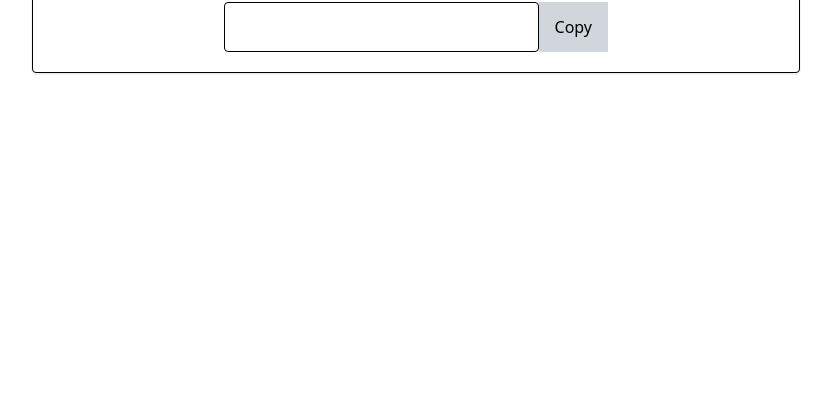
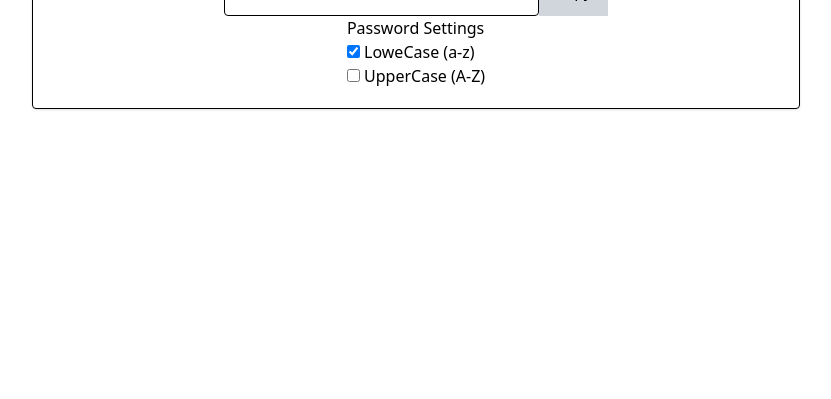
Before and after one commit to Marc-Munene/Password-Generator, a website: page index.html in a window 1280 px wide. Shown: the part 401-800 px from the top of the page, without its empty margins (224-1055 px from the left). Drawn offline with Linux system fonts and the light colour scheme.

Commit message:
third commit

```diff
--- a/index.html
+++ b/index.html
@@ -20,12 +20,28 @@
             type="text"
             id="password"
             class="flex border p-3 rounded w-full focus:outline-none"
+            readonly
           />
 
           <button class="bg-gray-300 px-4 py-2 hover:bg-blue-50 cursor-pointer">
             Copy
           </button>
         </div>
+
+        <!-- password settings -->
+        <div>
+          <label for="password-settings" class="">Password Settings</label>
+          <ul class="options">
+            <li class="option">
+              <input type="checkbox" id="LowerCase" checked />
+              <label for="LowerCase">LoweCase (a-z)</label>
+            </li>
+            <li class="option">
+              <input type="checkbox" id="UpperCase" />
+              <label for="UpperCase">UpperCase (A-Z)</label>
+            </li>
+          </ul>
+        </div>
       </div>
     </div>
   </body>
```
Also changed, not shown: src/output.css.
